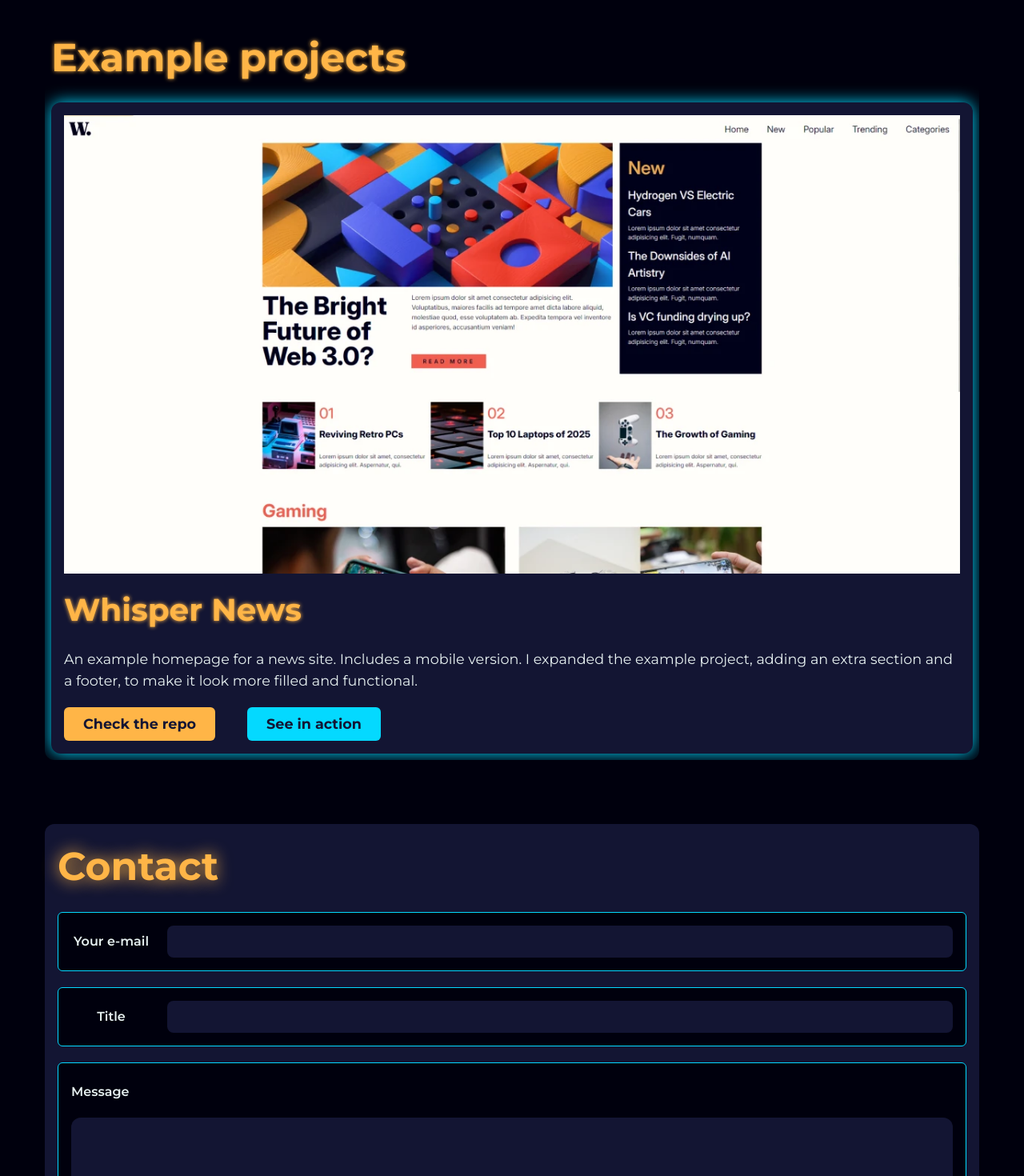
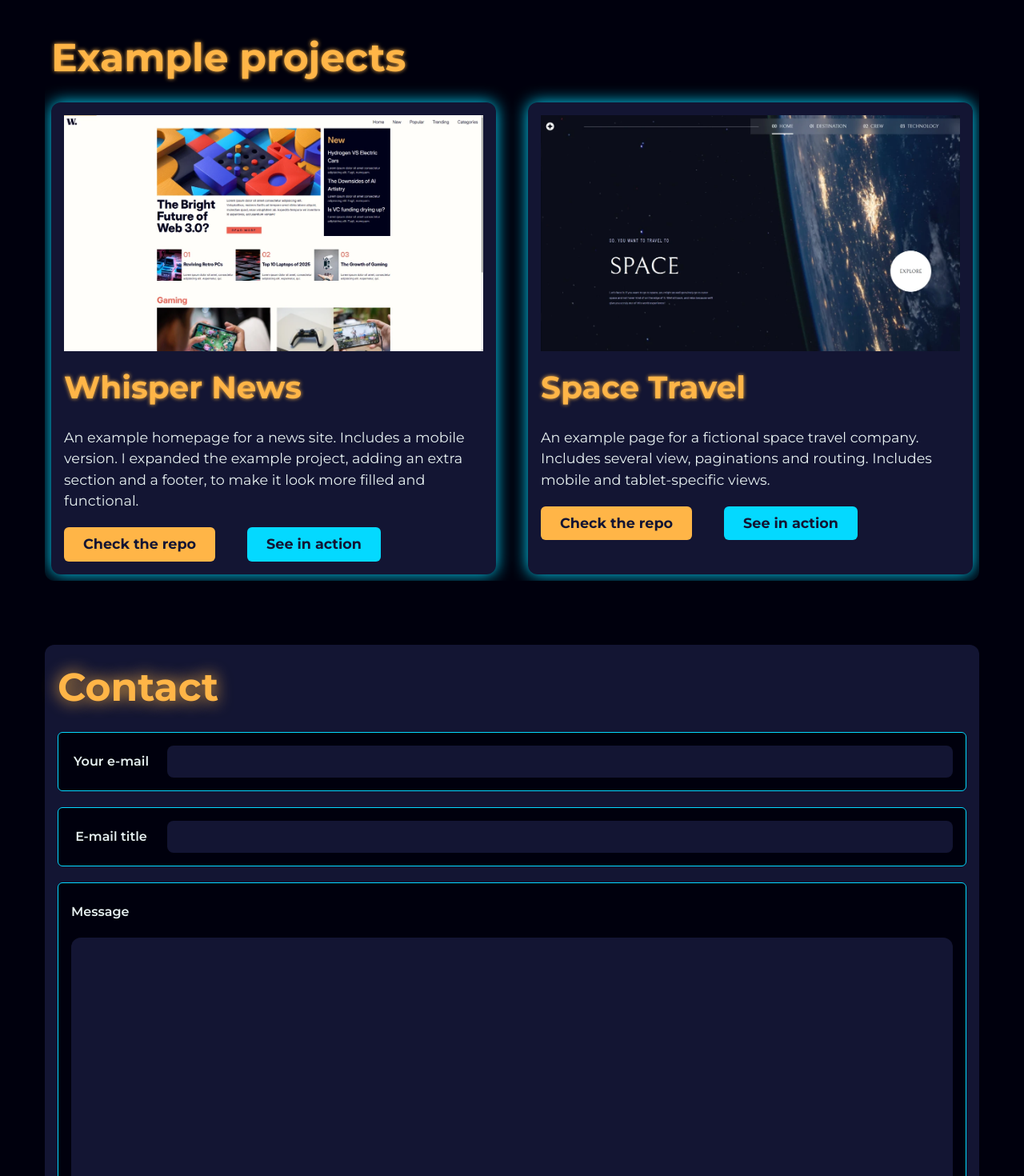
Before and after one commit to LukCen/LBJPortfolio, a Vue app: page / in a window 1280 px wide. Shown: the part 1680-3150 px from the top of the page at 80% size. Built offline with nearby package versions, Linux system fonts and the light colour scheme; no server answers.

Commit message:
spacetravel added to portfolio, images improved (better size and lighter)

```diff
--- a/src/components/ContactMe.vue
+++ b/src/components/ContactMe.vue
@@ -49,7 +49,7 @@ async function sendEmail() {
       <!-- title -->
       <div class="form-block flex gap-5 border-1 bg-dark px-4 py-4 border-primary rounded-md">
         <label class="min-w-[100px] text-center flex justify-center items-center font-semibold"
-          for="contact-title">Title</label>
+          for="contact-title">E-mail title</label>
         <input required v-model="title" class="w-full p-2 min-h-[40px] rounded-lg bg-medium" id="contact-title"
           type="text">
       </div>
--- a/src/components/Portfolio.vue
+++ b/src/components/Portfolio.vue
@@ -4,6 +4,7 @@ import { projectList } from '../data/projects';
 <template>
   <section id="portfolio" class="w-full flex flex-col p-2 gap-5 bg-midnight overflow-hidden rounded-xl">
     <h2 class="text-secondary text-shadow-[0px_0px_5px_var(--color-secondary)] font-bold">Example projects</h2>
+    <div class="portfolio-items flex flex-col desktop:flex-row gap-10">
       <div aria-label="Portfolio item - WhisperNews"
         class="flex flex-col min-h-fit w-fit p-4 gap-4 bg-medium rounded-xl shadow-primary" href=""
         v-for="item in projectList">
@@ -20,5 +21,6 @@ import { projectList } from '../data/projects';
           </div>
         </div>
       </div>
+    </div>
   </section>
 </template>
--- a/src/data/projects.ts
+++ b/src/data/projects.ts
@@ -8,5 +8,13 @@ export const projectList: Project[] = [
     desc: "An example homepage for a news site. Includes a mobile version. I expanded the example project, adding an extra section and a footer, to make it look more filled and functional.",
     repo: "https://github.com/LukCen/WhisperNews",
     url: "https://whispernews-six.vercel.app/"
+  },
+  {
+    id: 1,
+    img: "/assets/spacetravel_desktop.webp",
+    title: "Space Travel",
+    desc: "An example page for a fictional space travel company. Includes several view, paginations and routing. Includes mobile and tablet-specific views.",
+    repo: "https://github.com/LukCen/LBJSpaceTravel",
+    url: "https://spacetravel.vercel.app"
   }
 ]
```
Also changed, not shown: public/assets/spacetravel_desktop.webp (added), public/assets/whispernews_desktop.webp, src/types/types.ts (renamed from src/types/types.d.ts). Lines whose indentation alone changed are shown as unchanged.
